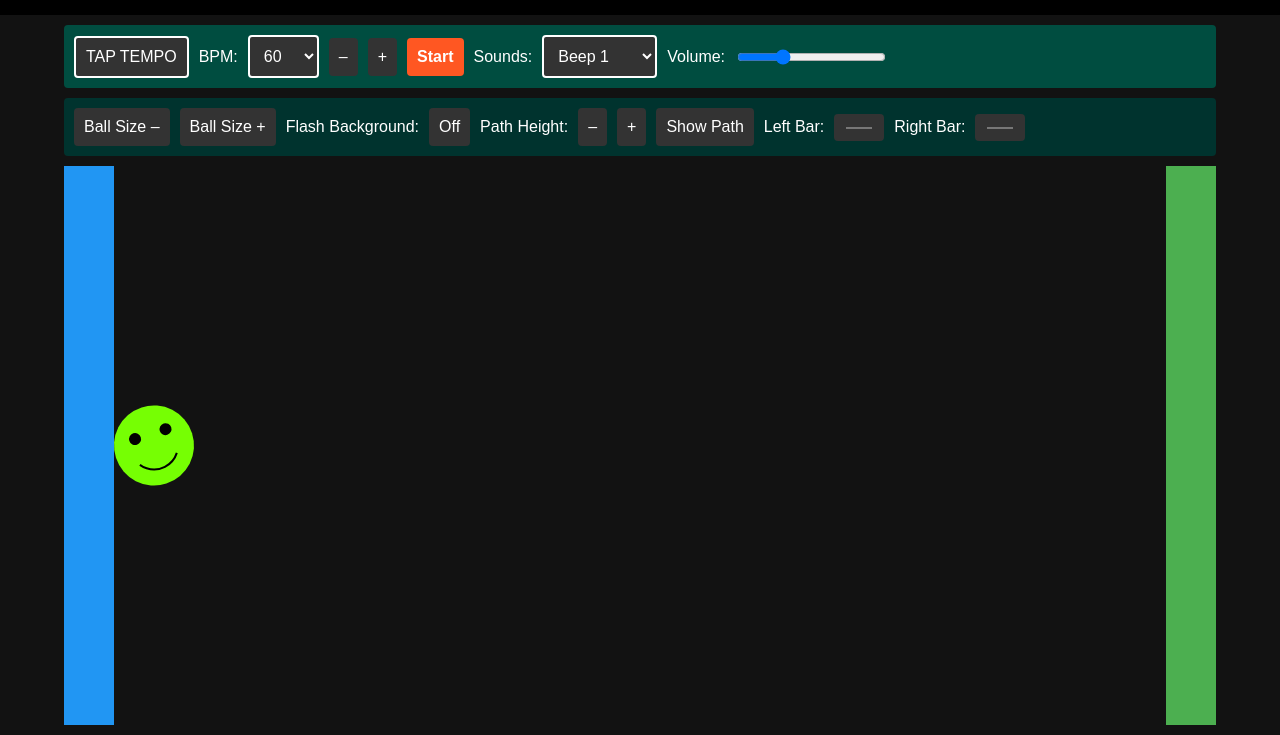
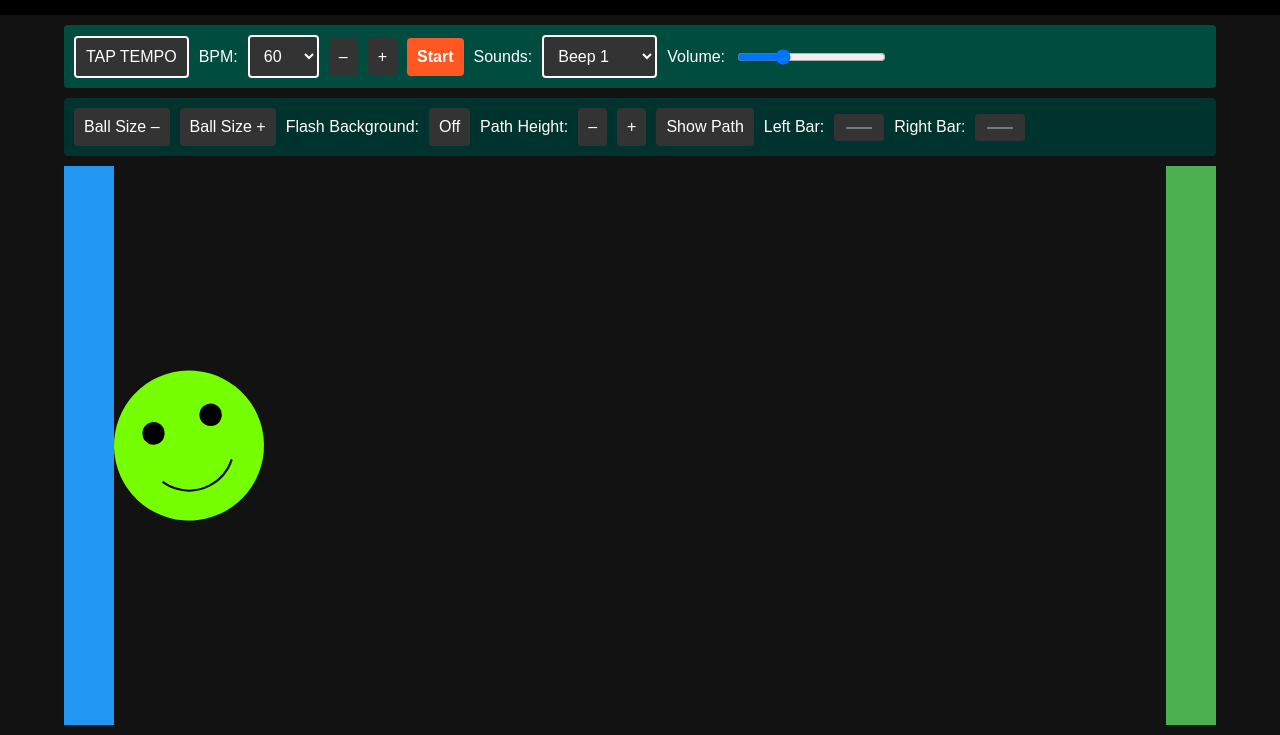
Before and after one commit to iambored456/Visual-Metronome, a plain HTML site: page index.html in a window 1280 px wide. Shown: the part 65-800 px from the top of the page. Drawn offline with Linux system fonts and the light colour scheme.

Commit message:
Update index.html

```diff
--- a/index.html
+++ b/index.html
@@ -221,7 +221,7 @@
     let BPM = 60;  // Default BPM is now 60
     let beatInterval = 60000 / BPM;
     const wallWidth = 50;
-    let ballRadius = 40;  // Larger default ball size
+    let ballRadius = 75;  // Larger default ball size
     let amplitude = 50;
     let ball;
     let isPlaying = false;
```
